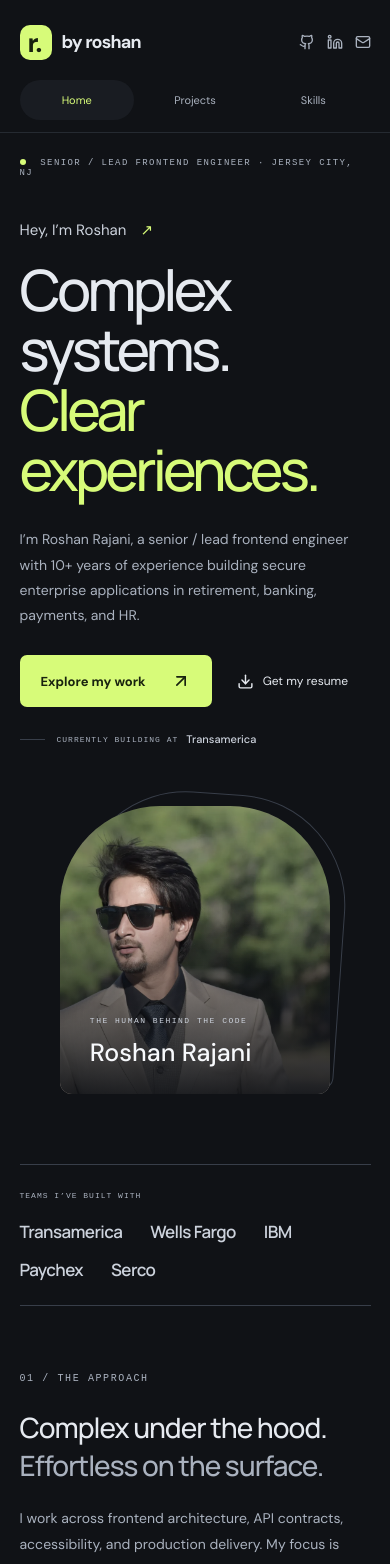
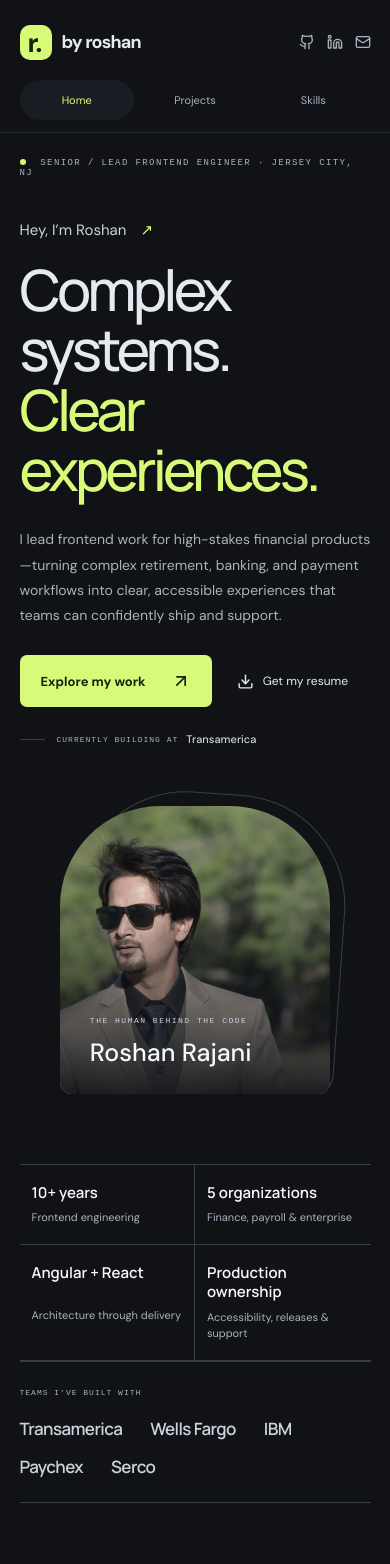
Before and after one commit to roshanrajani/roshan-career-dashboard, a React (Vite) app: page / in a window 390 px wide. Shown: the top 1564 px of the page. Built offline with nearby package versions, Linux system fonts and the light colour scheme.

Commit message:
Strengthen recruiter-focused portfolio story

```diff
--- a/src/main.tsx
+++ b/src/main.tsx
@@ -140,9 +140,9 @@ function App() {
                       <em>Clear experiences.</em>
                     </h1>
                     <p className="hero-description">
-                      I’m Roshan Rajani, a senior / lead frontend engineer with 10+ years of
-                      experience building secure enterprise applications in retirement, banking,
-                      payments, and HR.
+                      I lead frontend work for high-stakes financial products—turning complex
+                      retirement, banking, and payment workflows into clear, accessible experiences
+                      that teams can confidently ship and support.
                     </p>
                     <div className="hero-actions">
                       <button className="hero-button" onClick={() => nav('Projects')}>
@@ -166,6 +166,24 @@ function App() {
                         <strong>Roshan Rajani</strong>
                       </figcaption>
                     </figure>
+                  </div>
+                </div>
+                <div className="proof-strip" aria-label="Career highlights">
+                  <div>
+                    <strong>10+ years</strong>
+                    <span>Frontend engineering</span>
+                  </div>
+                  <div>
+                    <strong>5 organizations</strong>
+                    <span>Finance, payroll & enterprise</span>
+                  </div>
+                  <div>
+                    <strong>Angular + React</strong>
+                    <span>Architecture through delivery</span>
+                  </div>
+                  <div>
+                    <strong>Production ownership</strong>
+                    <span>Accessibility, releases & support</span>
                   </div>
                 </div>
                 <div className="company-strip">
@@ -434,7 +452,7 @@ function App() {
           {view === 'Overview' && (
             <section className="leadership-section">
               <span className="eyebrow">HOW I CONTRIBUTE</span>
-              <h2>Beyond the component.</h2>
+              <h2>What teams can count on.</h2>
               <div className="leadership-grid">
                 <article>
                   <h3>Architecture & integration</h3>
@@ -509,9 +527,17 @@ function App() {
             <span className="client-badge">{selected.client}</span>
             <p className="eyebrow">{selected.category}</p>
             <h2>{selected.name}</h2>
-            <p>{selected.description}</p>
-            <p className="work-context">{selected.context}</p>
-            <h3>My contributions</h3>
+            <div className="case-study-intro">
+              <div>
+                <span className="case-label">THE PRODUCT</span>
+                <p>{selected.description}</p>
+              </div>
+              <div>
+                <span className="case-label">ROLE & SCOPE</span>
+                <p className="work-context">{selected.context}</p>
+              </div>
+            </div>
+            <h3>Engineering decisions & contributions</h3>
             <ul>
               {selected.focus.map((f) => (
                 <li key={f}>{f}</li>
@@ -523,8 +549,8 @@ function App() {
               ))}
             </div>
             <p className="source-note">
-              Selected contributions and project context. Employer code and internal screens are not
-              published here.
+              This case study focuses on my role, technical decisions, and delivery context. Employer
+              code, customer data, and internal screens remain private.
             </p>
             <button className="outline-button" onClick={() => toggle(selected.id)}>
               {saved.includes(selected.id) ? 'Remove from saved' : 'Save project'}
--- a/src/style.css
+++ b/src/style.css
@@ -357,6 +357,34 @@ footer {
   letter-spacing: 0;
   color: var(--secondary);
   font-weight: 500;
+}
+.proof-strip {
+  display: grid;
+  grid-template-columns: repeat(4, minmax(0, 1fr));
+  border-top: 1px solid var(--border);
+  border-bottom: 1px solid var(--border);
+}
+.proof-strip > div {
+  display: grid;
+  gap: 7px;
+  min-width: 0;
+  padding: 22px 20px;
+  border-right: 1px solid var(--border);
+}
+.proof-strip > div:first-child {
+  padding-left: 0;
+}
+.proof-strip > div:last-child {
+  border-right: 0;
+}
+.proof-strip strong {
+  color: var(--bright);
+  font: 600 15px/1.3 Manrope, sans-serif;
+}
+.proof-strip span {
+  color: var(--muted);
+  font-size: 11px;
+  line-height: 1.5;
 }
 .portrait-composition {
   position: relative;
@@ -1535,6 +1563,26 @@ dialog::backdrop {
   padding: 22px 0;
   font-size: 14px;
 }
+.case-study-intro {
+  display: grid;
+  grid-template-columns: repeat(2, minmax(0, 1fr));
+  gap: 24px;
+  margin: 28px 0 34px;
+}
+.case-study-intro > div {
+  padding-top: 16px;
+  border-top: 1px solid var(--border);
+}
+.case-label {
+  display: block;
+  margin-bottom: 10px;
+  color: var(--accent-ink);
+  font: 9px monospace;
+  letter-spacing: 1.4px;
+}
+.case-study-intro p {
+  margin: 0;
+}
 .footer-extras {
   display: flex;
   gap: 20px;
@@ -1551,6 +1599,23 @@ footer {
     flex-wrap: wrap;
     gap: 12px;
   }
+  .proof-strip {
+    grid-template-columns: repeat(2, minmax(0, 1fr));
+  }
+  .proof-strip > div,
+  .proof-strip > div:first-child {
+    padding: 18px 12px;
+  }
+  .proof-strip > div:nth-child(2) {
+    border-right: 0;
+  }
+  .proof-strip > div:nth-child(-n + 2) {
+    border-bottom: 1px solid var(--border);
+  }
+  .case-study-intro {
+    grid-template-columns: 1fr;
+    gap: 18px;
+  }
 }
 .header-actions {
   display: flex;
```
